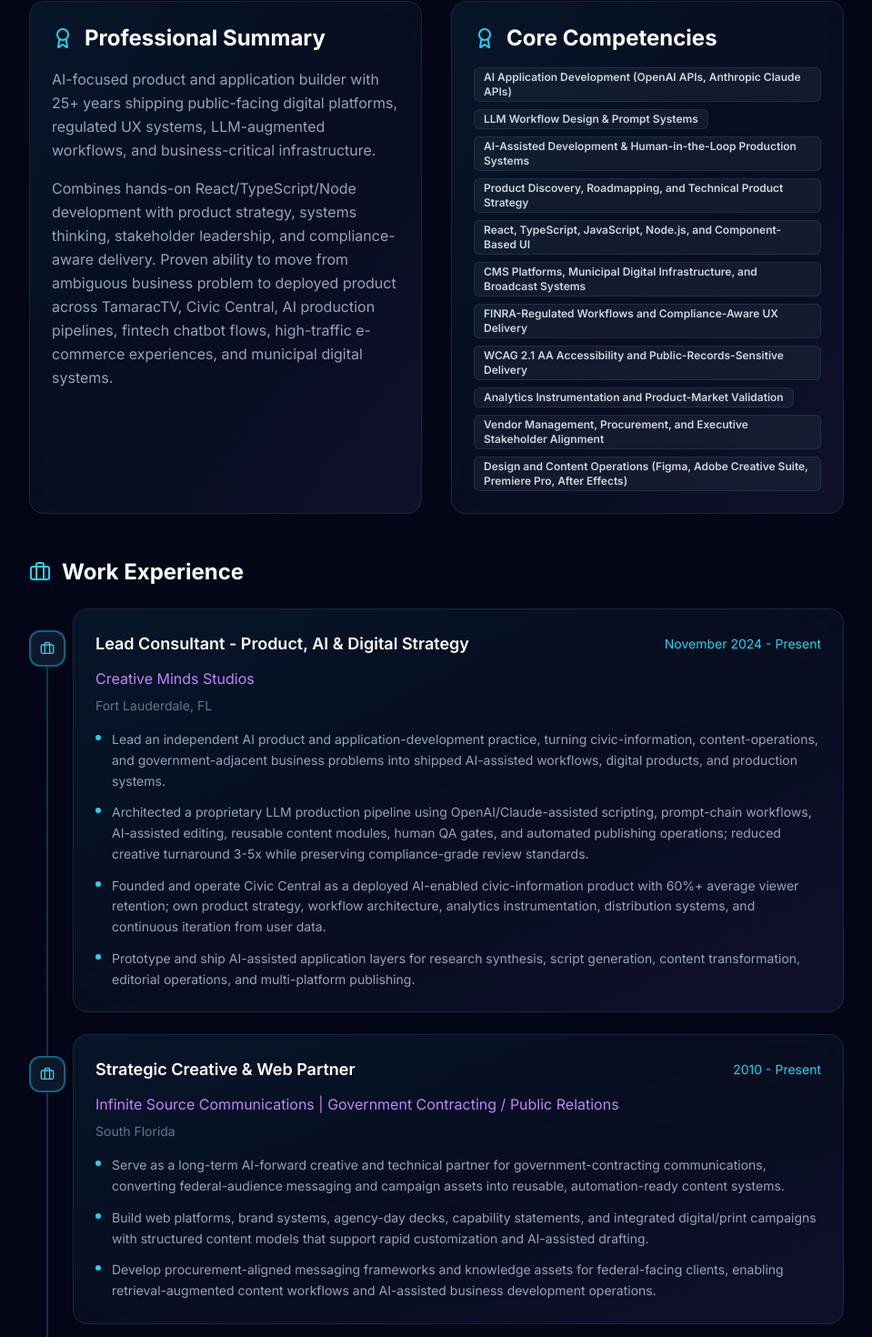
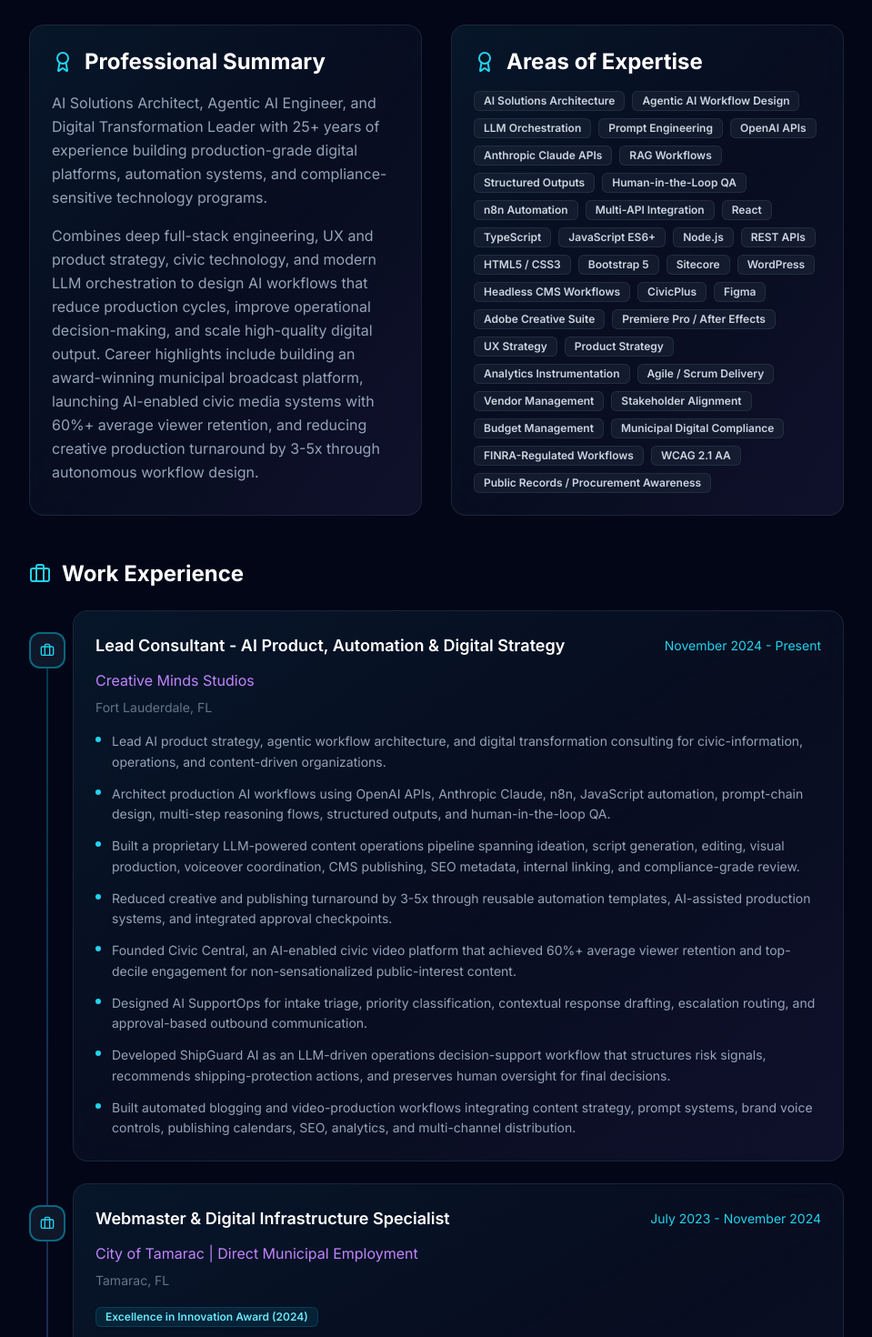
Before and after one commit to ssaliva-dev/seansaliva.com, a React (Vite) app: page /Resume in a window 1280 px wide. Shown: the part 921-2391 px from the top of the page at 91% size, without its empty margins (304-1263 px from the left). Built offline with nearby package versions, Linux system fonts and the light colour scheme.

Commit message:
Align site resume content and download with latest AI-focused resume

```diff
--- a/src/components/resume/resumeData.jsx
+++ b/src/components/resume/resumeData.jsx
@@ -1,8 +1,8 @@
 export const profile = {
   name: "Sean O. Saliva",
   shortName: "Sean Saliva",
-  role: "AI Product & Application Developer",
-  tagline: "AI Workflow Architect",
+  role: "AI Solutions Architect",
+  tagline: "Agentic AI Engineer",
   location: "Fort Lauderdale, FL",
   phone: "(954) 709-7709",
   phoneHref: "tel:+19547097709",
@@ -12,13 +12,13 @@
   websiteLabel: "seansaliva.com",
   linkedin: "https://www.linkedin.com/in/sean-saliva-ba45a43b8/",
   linkedinLabel: "linkedin.com/in/sean-saliva-ba45a43b8",
-  resumePath: "/resumes/Sean_Saliva_AI_Resume_AI_Focused_Professional_2Page.pdf",
+  resumePath: "/resumes/Sean_Saliva_-_-1.pdf",
   availability:
-    "Open to AI product, application development, workflow architecture, and digital strategy leadership opportunities.",
+    "Open to AI solutions architecture, agentic workflow engineering, and digital transformation leadership opportunities.",
   summary:
-    "AI-focused product and application builder with 25+ years shipping public-facing digital platforms, regulated UX systems, LLM-augmented workflows, and business-critical infrastructure.",
+    "AI Solutions Architect, Agentic AI Engineer, and Digital Transformation Leader with 25+ years of experience building production-grade digital platforms, automation systems, and compliance-sensitive technology programs.",
   extendedSummary:
-    "Combines hands-on React/TypeScript/Node development with product strategy, systems thinking, stakeholder leadership, and compliance-aware delivery. Proven ability to move from ambiguous business problem to deployed product across TamaracTV, Civic Central, AI production pipelines, fintech chatbot flows, high-traffic e-commerce experiences, and municipal digital systems.",
+    "Combines deep full-stack engineering, UX and product strategy, civic technology, and modern LLM orchestration to design AI workflows that reduce production cycles, improve operational decision-making, and scale high-quality digital output. Career highlights include building an award-winning municipal broadcast platform, launching AI-enabled civic media systems with 60%+ average viewer retention, and reducing creative production turnaround by 3-5x through autonomous workflow design.",
 };
 
 export const heroStats = [
@@ -79,50 +79,65 @@
 ];
 
 export const coreCompetencies = [
-  "AI Application Development (OpenAI APIs, Anthropic Claude APIs)",
-  "LLM Workflow Design & Prompt Systems",
-  "AI-Assisted Development & Human-in-the-Loop Production Systems",
-  "Product Discovery, Roadmapping, and Technical Product Strategy",
-  "React, TypeScript, JavaScript, Node.js, and Component-Based UI",
-  "CMS Platforms, Municipal Digital Infrastructure, and Broadcast Systems",
-  "FINRA-Regulated Workflows and Compliance-Aware UX Delivery",
-  "WCAG 2.1 AA Accessibility and Public-Records-Sensitive Delivery",
-  "Analytics Instrumentation and Product-Market Validation",
-  "Vendor Management, Procurement, and Executive Stakeholder Alignment",
-  "Design and Content Operations (Figma, Adobe Creative Suite, Premiere Pro, After Effects)",
+  "AI Solutions Architecture",
+  "Agentic AI Workflow Design",
+  "LLM Orchestration",
+  "Prompt Engineering",
+  "OpenAI APIs",
+  "Anthropic Claude APIs",
+  "RAG Workflows",
+  "Structured Outputs",
+  "Human-in-the-Loop QA",
+  "n8n Automation",
+  "Multi-API Integration",
+  "React",
+  "TypeScript",
+  "JavaScript ES6+",
+  "Node.js",
+  "REST APIs",
+  "HTML5 / CSS3",
+  "Bootstrap 5",
+  "Sitecore",
+  "WordPress",
+  "Headless CMS Workflows",
+  "CivicPlus",
+  "Figma",
+  "Adobe Creative Suite",
+  "Premiere Pro / After Effects",
+  "UX Strategy",
+  "Product Strategy",
+  "Analytics Instrumentation",
+  "Agile / Scrum Delivery",
+  "Vendor Management",
+  "Stakeholder Alignment",
+  "Budget Management",
+  "Municipal Digital Compliance",
+  "FINRA-Regulated Workflows",
+  "WCAG 2.1 AA",
+  "Public Records / Procurement Awareness",
 ];
 
 export const experiences = [
   {
     id: "1",
     company: "Creative Minds Studios",
-    role: "Lead Consultant - Product, AI & Digital Strategy",
+    role: "Lead Consultant - AI Product, Automation & Digital Strategy",
     start: "November 2024",
     end: "Present",
     location: "Fort Lauderdale, FL",
     bullets: [
-      "Lead an independent AI product and application-development practice, turning civic-information, content-operations, and government-adjacent business problems into shipped AI-assisted workflows, digital products, and production systems.",
-      "Architected a proprietary LLM production pipeline using OpenAI/Claude-assisted scripting, prompt-chain workflows, AI-assisted editing, reusable content modules, human QA gates, and automated publishing operations; reduced creative turnaround 3-5x while preserving compliance-grade review standards.",
-      "Founded and operate Civic Central as a deployed AI-enabled civic-information product with 60%+ average viewer retention; own product strategy, workflow architecture, analytics instrumentation, distribution systems, and continuous iteration from user data.",
-      "Prototype and ship AI-assisted application layers for research synthesis, script generation, content transformation, editorial operations, and multi-platform publishing.",
+      "Lead AI product strategy, agentic workflow architecture, and digital transformation consulting for civic-information, operations, and content-driven organizations.",
+      "Architect production AI workflows using OpenAI APIs, Anthropic Claude, n8n, JavaScript automation, prompt-chain design, multi-step reasoning flows, structured outputs, and human-in-the-loop QA.",
+      "Built a proprietary LLM-powered content operations pipeline spanning ideation, script generation, editing, visual production, voiceover coordination, CMS publishing, SEO metadata, internal linking, and compliance-grade review.",
+      "Reduced creative and publishing turnaround by 3-5x through reusable automation templates, AI-assisted production systems, and integrated approval checkpoints.",
+      "Founded Civic Central, an AI-enabled civic video platform that achieved 60%+ average viewer retention and top-decile engagement for non-sensationalized public-interest content.",
+      "Designed AI SupportOps for intake triage, priority classification, contextual response drafting, escalation routing, and approval-based outbound communication.",
+      "Developed ShipGuard AI as an LLM-driven operations decision-support workflow that structures risk signals, recommends shipping-protection actions, and preserves human oversight for final decisions.",
+      "Built automated blogging and video-production workflows integrating content strategy, prompt systems, brand voice controls, publishing calendars, SEO, analytics, and multi-channel distribution.",
     ],
   },
   {
     id: "2",
-    company: "Infinite Source Communications",
-    role: "Strategic Creative & Web Partner",
-    type: "Government Contracting / Public Relations",
-    start: "2010",
-    end: "Present",
-    location: "South Florida",
-    bullets: [
-      "Serve as a long-term AI-forward creative and technical partner for government-contracting communications, converting federal-audience messaging and campaign assets into reusable, automation-ready content systems.",
-      "Build web platforms, brand systems, agency-day decks, capability statements, and integrated digital/print campaigns with structured content models that support rapid customization and AI-assisted drafting.",
-      "Develop procurement-aligned messaging frameworks and knowledge assets for federal-facing clients, enabling retrieval-augmented content workflows and AI-assisted business development operations.",
-    ],
-  },
-  {
-    id: "3",
     company: "City of Tamarac",
     role: "Webmaster & Digital Infrastructure Specialist",
     type: "Direct Municipal Employment",
@@ -131,40 +146,42 @@
     location: "Tamarac, FL",
     highlight: "Excellence in Innovation Award (2024)",
     bullets: [
-      "Designed, built, and deployed TamaracTV, a live municipal broadcast platform and citywide digital display network managing streaming, content scheduling, and multi-site screen infrastructure across city facilities.",
-      "Served as the primary digital authority for the city, managing municipal web assets, public-facing websites, and citywide technology infrastructure.",
-      "Partnered directly with the Chief Information Officer on new digital initiatives, carrying projects from concept through deployment.",
-      "Managed citywide TV infrastructure, public communications systems, and digital display networks supporting mission-critical public-facing technology.",
-      "Coordinated with departments, elected officials, and external vendors to deliver projects on time and within budget and compliance requirements.",
+      "Served as the city's primary digital authority for public-facing websites, municipal web properties, live broadcast systems, digital signage, and mission-critical communications infrastructure.",
+      "Designed, built, and deployed TamaracTV, a citywide live broadcast platform and multi-site digital display network recognized with the 2024 Excellence in Innovation Award.",
+      "Partnered directly with the CIO from concept through production while coordinating requirements across elected officials, department heads, vendors, communications staff, IT, and public-facing stakeholders.",
+      "Maintained and improved municipal digital platforms under accessibility, procurement, public-records, cybersecurity, and compliance expectations.",
+      "Translated complex civic communication needs into scalable web, video, and display systems supporting residents, employees, public meetings, and emergency-style information flows.",
+    ],
+  },
+  {
+    id: "3",
+    company: "All Clear Decisioning",
+    role: "Senior UI/UX Designer & Developer",
+    start: "November 2022",
+    end: "July 2023",
+    location: "Remote / Contract",
+    bullets: [
+      "Designed and developed a production chatbot decisioning module from wireframes through implementation using React, TypeScript, Bootstrap 5, responsive UI architecture, and API-connected workflows.",
+      "Created regulated fintech user experiences for decisioning, support, and customer interaction flows with FINRA-adjacent compliance considerations.",
+      "Translated business rules and user paths into intuitive interface states, component systems, and front-end logic for complex decision workflows.",
     ],
   },
   {
     id: "4",
-    company: "All Clear Decisioning",
-    role: "Senior UI/UX Designer & Developer",
-    type: "Contract",
-    start: "November 2022",
-    end: "July 2023",
-    location: "Fort Lauderdale, FL",
-    bullets: [
-      "Built a production chatbot decisioning module from wireframes through implementation for a regulated fintech platform using React, TypeScript, and Bootstrap 5.",
-      "Delivered responsive application layouts, compliant UX flows, and front-end product surfaces in a strict financial-services environment.",
-    ],
-  },
-  {
-    id: "5",
     company: "Life Extension Buyers Club, Inc.",
     role: "UI/UX Designer & Developer",
     start: "July 2019",
     end: "October 2022",
     location: "Fort Lauderdale, FL",
     bullets: [
-      "Owned front-end product surfaces for one of the largest U.S. supplement e-commerce platforms, serving millions of monthly users in a Sitecore-driven enterprise stack.",
-      "Partnered with growth and merchandising teams on structured A/B testing programs that improved conversion and engagement across high-traffic product experiences.",
+      "Owned front-end product surfaces for a high-traffic, multi-million-user e-commerce platform built on a Sitecore enterprise stack.",
+      "Led A/B testing initiatives with growth, merchandising, analytics, and creative teams to improve conversion, engagement, product discovery, and customer experience.",
+      "Built responsive UI components, campaign landing pages, digital merchandising experiences, and content-driven commerce workflows.",
+      "Collaborated across marketing, development, compliance, and product teams to improve usability across health, wellness, subscription, and e-commerce customer journeys.",
     ],
   },
   {
-    id: "6",
+    id: "5",
     company: "Investacorp, Inc.",
     role: "Front-End Developer & Brand Systems Lead",
     type: "FINRA-Regulated Financial Broker/Dealer",
@@ -172,8 +189,22 @@
     end: "April 2014",
     location: "Miami, FL",
     bullets: [
-      "Led the full UI/UX overhaul of investalink.com, a complex web application for financial advisors in a compliance-heavy environment.",
-      "Delivered responsive development, financial reporting interfaces, document workflows, motion graphics, and a full brand system for a regulated broker/dealer.",
+      "Led the UI/UX overhaul of Investalink.com, an advisor-facing digital platform in a FINRA-regulated broker/dealer environment.",
+      "Built front-end interfaces, brand systems, advisor-facing tools, and digital communication assets supporting financial advisor workflows and compliance review.",
+      "Partnered with internal stakeholders to modernize web presentation, user experience, and digital brand consistency across financial-services properties.",
+    ],
+  },
+  {
+    id: "6",
+    company: "Infinite Source Communications",
+    role: "Strategic Creative & Web Partner",
+    start: "January 2010",
+    end: "Present",
+    location: "Remote",
+    bullets: [
+      "Provided long-term strategic, creative, technical, and web support for government-contracting and federal-audience campaigns across digital communications, brand systems, campaign sites, and content production.",
+      "Supported web, creative, and strategic deliverables for public-sector and contractor-facing initiatives requiring high trust, clear messaging, and durable execution.",
+      "Recognized with Hall of Fame induction in 2025 for 16 years of sustained partnership, technical contribution, and creative impact.",
     ],
   },
   {
@@ -192,15 +223,14 @@
 
 export const education = [
   {
-    degree: "Bachelor of Arts, Political Science",
-    institution: "Keiser University Online",
+    degree: "B.A., Political Science",
+    institution: "Keiser University, Fort Lauderdale, FL",
     year: "2021",
     achievements: ["Valedictorian", "Summa Cum Laude", "4.0 GPA"],
   },
   {
     degree: "Interactive Media Design",
-    institution: "The Art Institute of Fort Lauderdale",
-    prefix: "Major",
+    institution: "Art Institute of Fort Lauderdale, Fort Lauderdale, FL",
   },
 ];
 
@@ -214,7 +244,4 @@
   },
 ];
 
-export const organizations = [
-  "Phi Theta Kappa - National Honor Society",
-  "NSLS - National Society of Leadership & Success",
-];
+export const organizations = [];
--- a/src/pages/Resume.jsx
+++ b/src/pages/Resume.jsx
@@ -33,7 +33,7 @@
         <SectionHeader
           icon={FileText}
           title="Resume"
-          subtitle="AI product development, workflow architecture, and compliance-aware digital delivery across 25+ years of execution."
+          subtitle="AI solutions architecture, agentic workflow engineering, and compliance-aware digital delivery across 25+ years of execution."
         />
 
         {/* Profile Card */}
@@ -137,7 +137,7 @@
           <GlassCard className="p-6" hover={false}>
             <h3 className="text-2xl font-bold text-white mb-4 flex items-center gap-3">
               <Award className="w-6 h-6 text-cyan-400" />
-              Core Competencies
+              Areas of Expertise
             </h3>
             <div className="flex flex-wrap gap-2">
               {coreCompetencies.map((skill) => (
@@ -277,6 +277,7 @@
               </div>
             </GlassCard>
 
+            {organizations.length > 0 ? (
               <GlassCard className="p-6" hover={false}>
                 <h3 className="text-2xl font-bold text-white mb-6 flex items-center gap-3">
                   <Users className="w-6 h-6 text-cyan-400" />
@@ -294,6 +295,7 @@
                   ))}
                 </div>
               </GlassCard>
+            ) : null}
           </div>
         </div>
       </div>
```
Also changed, not shown: 1 other file (tests, documents, lock files or other folders). Lines whose indentation alone changed are shown as unchanged.
